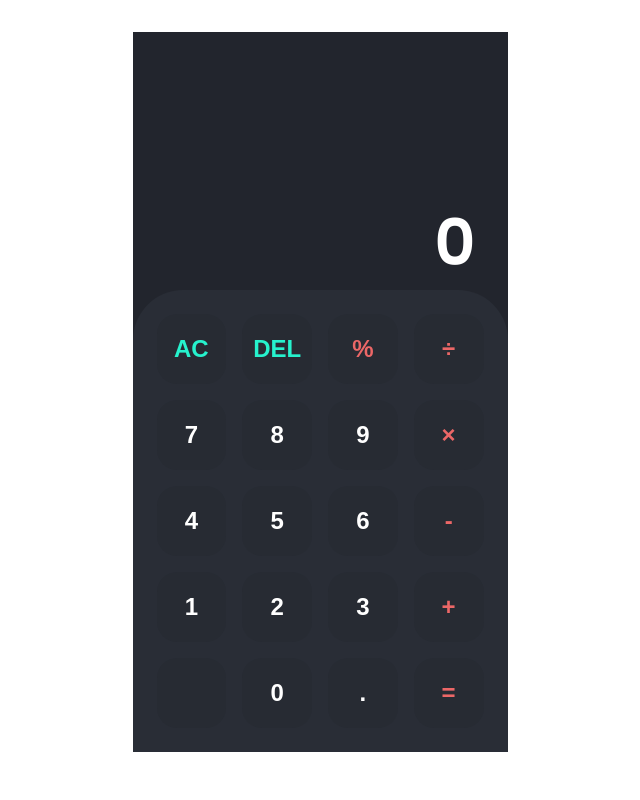
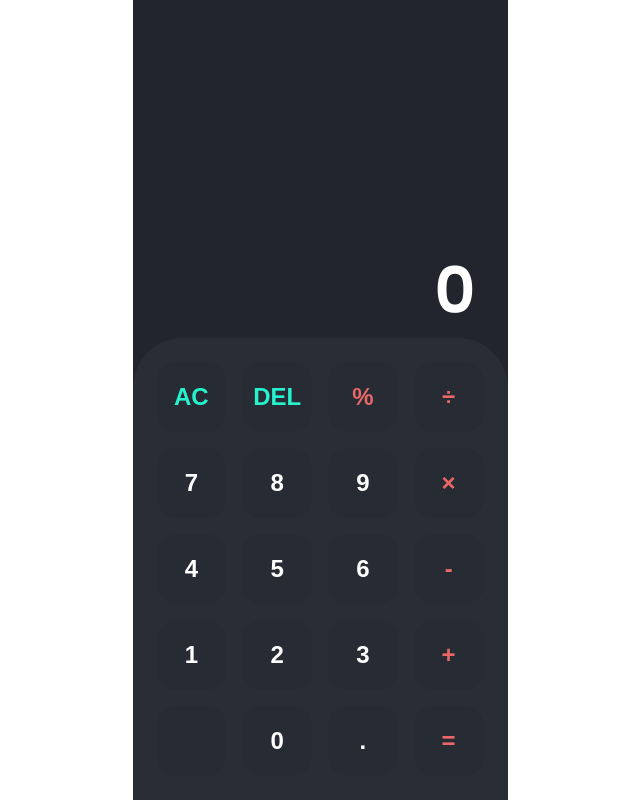
Before and after one commit to PrakharV10/Calculator-Vanilla, a plain HTML site: page index.html in a window 1280 px wide. Shown: the whole page, without its empty margins (320-960 px from the left). Drawn offline with Linux system fonts and the light colour scheme.

Commit message:
Update : Screen size

```diff
--- a/style.css
+++ b/style.css
@@ -19,8 +19,8 @@ body {
 }
 
 main {
-  margin: 2rem auto 0;
-  height: 90vh;
+  margin: auto;
+  height: 100vh;
   width: 100vw;
   max-width: 375px;
   background-color: var(--dark-bg);
```
